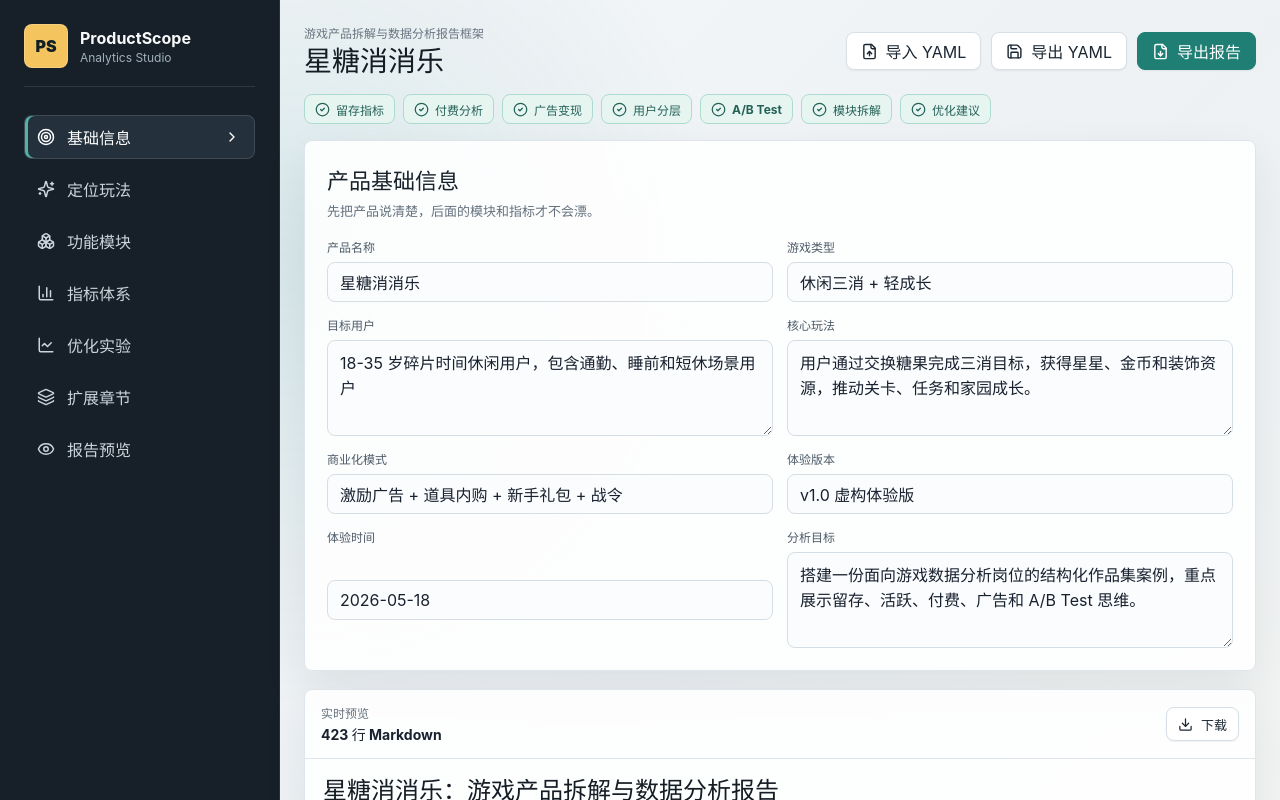
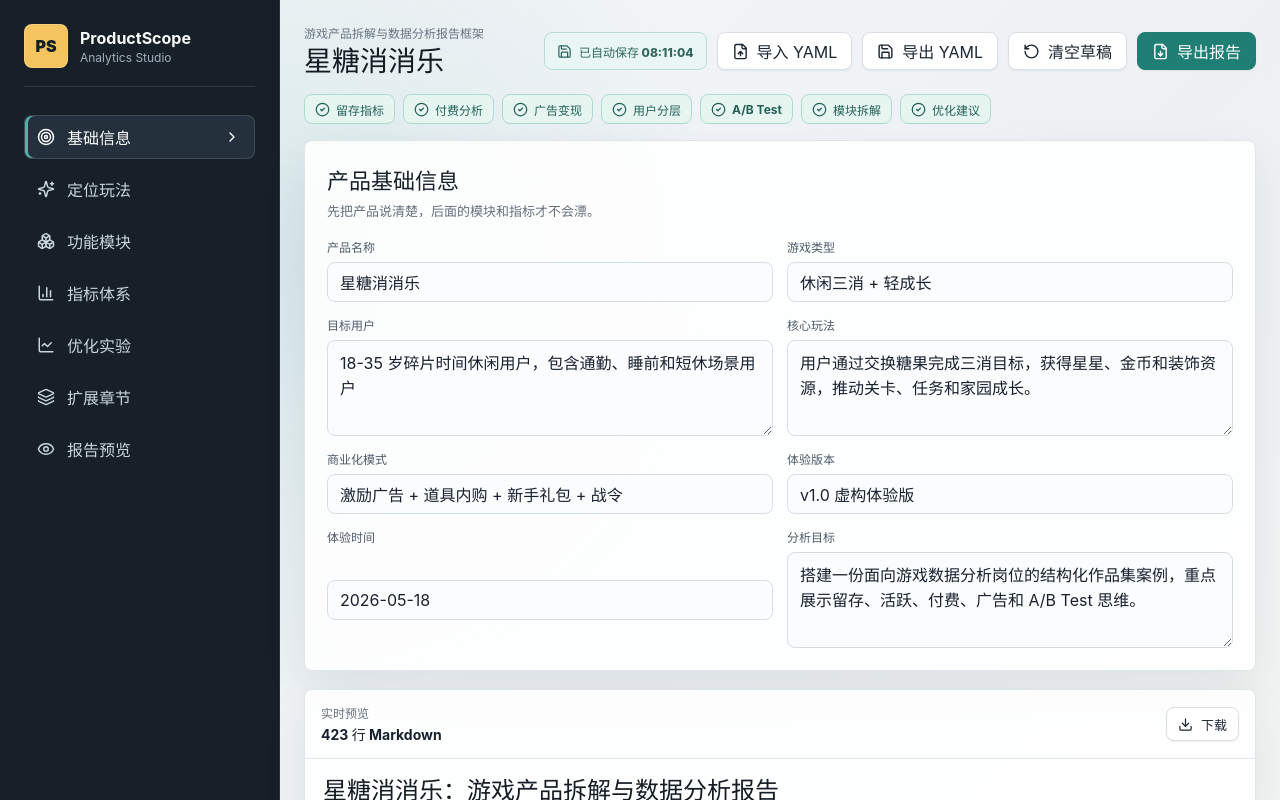
Before and after one commit to nameuserxia/ProductScope-Analytics, a React (Vite) app: page / in a window 1280 px wide. Shown: the top 800 px of the page. Built offline with nearby package versions, Linux system fonts and the light colour scheme.

Commit message:
Add autosave for studio drafts

```diff
--- a/src/App.jsx
+++ b/src/App.jsx
@@ -1,4 +1,4 @@
-import { useMemo, useRef, useState } from "react";
+import { useEffect, useMemo, useRef, useState } from "react";
 import yaml from "js-yaml";
 import { marked } from "marked";
 import {
@@ -14,6 +14,7 @@ import {
   Layers3,
   LineChart,
   Plus,
+  RotateCcw,
   Save,
   Sparkles,
   Target,
@@ -62,6 +63,34 @@ const parseYaml = (text) => yaml.load(text);
 const ensureArray = (value) => (Array.isArray(value) ? value : []);
 const lineSplit = (text) => text.split("\n").map((item) => item.trim()).filter(Boolean);
 const lineJoin = (items) => ensureArray(items).join("\n");
+const draftKey = "productscope.analytics.studio.draft.v1";
+
+function loadInitialData() {
+  if (typeof window === "undefined") {
+    return parseYaml(sampleYaml);
+  }
+
+  const draft = window.localStorage.getItem(draftKey);
+  if (!draft) {
+    return parseYaml(sampleYaml);
+  }
+
+  try {
+    const parsed = JSON.parse(draft);
+    return parsed.data || parseYaml(sampleYaml);
+  } catch {
+    return parseYaml(sampleYaml);
+  }
+}
+
+function formatSavedAt(value) {
+  if (!value) return "尚未自动保存";
+  return new Intl.DateTimeFormat("zh-CN", {
+    hour: "2-digit",
+    minute: "2-digit",
+    second: "2-digit",
+  }).format(new Date(value));
+}
 
 function clone(value) {
   return structuredClone(value);
@@ -78,12 +107,24 @@ function downloadFile(filename, text, type = "text/plain;charset=utf-8") {
 }
 
 function App() {
-  const [data, setData] = useState(() => parseYaml(sampleYaml));
+  const [data, setData] = useState(() => loadInitialData());
   const [activeTab, setActiveTab] = useState("basic");
   const [selectedModule, setSelectedModule] = useState(0);
   const [selectedMetricCategory, setSelectedMetricCategory] = useState("留存指标");
   const [importError, setImportError] = useState("");
+  const [saveState, setSaveState] = useState(() => {
+    if (typeof window === "undefined") return { label: "尚未自动保存", savedAt: "" };
+    const draft = window.localStorage.getItem(draftKey);
+    if (!draft) return { label: "尚未自动保存", savedAt: "" };
+    try {
+      const parsed = JSON.parse(draft);
+      return { label: `已恢复草稿 ${formatSavedAt(parsed.savedAt)}`, savedAt: parsed.savedAt || "" };
+    } catch {
+      return { label: "草稿读取失败，已载入示例", savedAt: "" };
+    }
+  });
   const fileRef = useRef(null);
+  const firstSaveRef = useRef(true);
 
   const product = data["产品基础信息"] || {};
   const modules = ensureArray(data["功能模块拆解"]);
@@ -92,6 +133,23 @@ function App() {
   const previewHtml = useMemo(() => marked.parse(markdown), [markdown]);
   const quality = useMemo(() => getQualityChecks(data), [data]);
   const score = Math.round((quality.filter((item) => item.done).length / quality.length) * 100);
+
+  useEffect(() => {
+    if (typeof window === "undefined") return undefined;
+    if (firstSaveRef.current) {
+      firstSaveRef.current = false;
+      return undefined;
+    }
+
+    setSaveState((current) => ({ ...current, label: "正在自动保存..." }));
+    const timer = window.setTimeout(() => {
+      const savedAt = new Date().toISOString();
+      window.localStorage.setItem(draftKey, JSON.stringify({ data, savedAt }));
+      setSaveState({ label: `已自动保存 ${formatSavedAt(savedAt)}`, savedAt });
+    }, 450);
+
+    return () => window.clearTimeout(timer);
+  }, [data]);
 
   const updateSection = (section, nextSection) => {
     setData((current) => ({ ...current, [section]: nextSection }));
@@ -184,6 +242,7 @@ function App() {
       const text = await file.text();
       setData(parseYaml(text));
       setImportError("");
+      setSaveState({ label: "已导入，正在自动保存...", savedAt: "" });
     } catch (error) {
       setImportError(`导入失败：${error.message}`);
     } finally {
@@ -197,6 +256,14 @@ function App() {
 
   const exportMarkdown = () => {
     downloadFile("productscope-report.md", markdown, "text/markdown;charset=utf-8");
+  };
+
+  const resetDraft = () => {
+    const nextData = parseYaml(sampleYaml);
+    setData(nextData);
+    setSelectedModule(0);
+    window.localStorage.removeItem(draftKey);
+    setSaveState({ label: "已清空草稿并恢复示例", savedAt: "" });
   };
 
   const selected = modules[selectedModule] || {};
@@ -247,6 +314,10 @@ function App() {
             <h1>{product["产品名称"] || "未命名产品"}</h1>
           </div>
           <div className="top-actions">
+            <div className="save-status">
+              <Save size={15} />
+              <span>{saveState.label}</span>
+            </div>
             <input ref={fileRef} type="file" accept=".yaml,.yml" onChange={handleImport} hidden />
             <button className="tool-button" onClick={() => fileRef.current?.click()}>
               <FileUp size={17} />
@@ -255,6 +326,10 @@ function App() {
             <button className="tool-button" onClick={exportYaml}>
               <Save size={17} />
               导出 YAML
+            </button>
+            <button className="tool-button" onClick={resetDraft}>
+              <RotateCcw size={17} />
+              清空草稿
             </button>
             <button className="primary-button" onClick={exportMarkdown}>
               <FileDown size={17} />
--- a/src/styles.css
+++ b/src/styles.css
@@ -187,8 +187,25 @@ h1 {
 
 .top-actions {
   display: flex;
+  flex-wrap: wrap;
   align-items: center;
+  justify-content: flex-end;
   gap: 10px;
+}
+
+.save-status {
+  display: inline-flex;
+  align-items: center;
+  gap: 7px;
+  height: 38px;
+  padding: 0 12px;
+  color: #2f675f;
+  background: #e9f6f3;
+  border: 1px solid #b8ddd6;
+  border-radius: 8px;
+  font-size: 12px;
+  font-weight: 800;
+  white-space: nowrap;
 }
 
 .tool-button,
```
